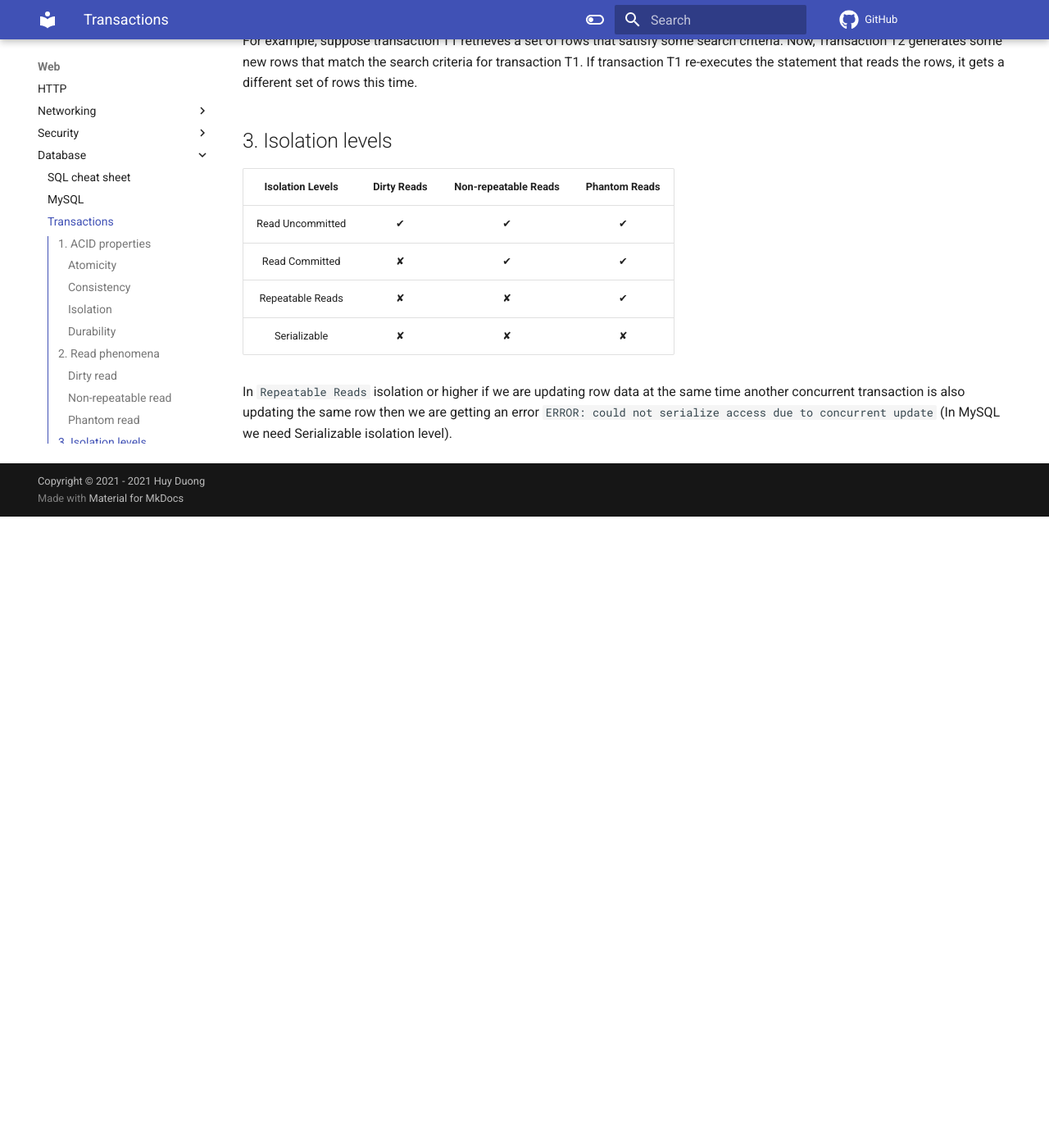
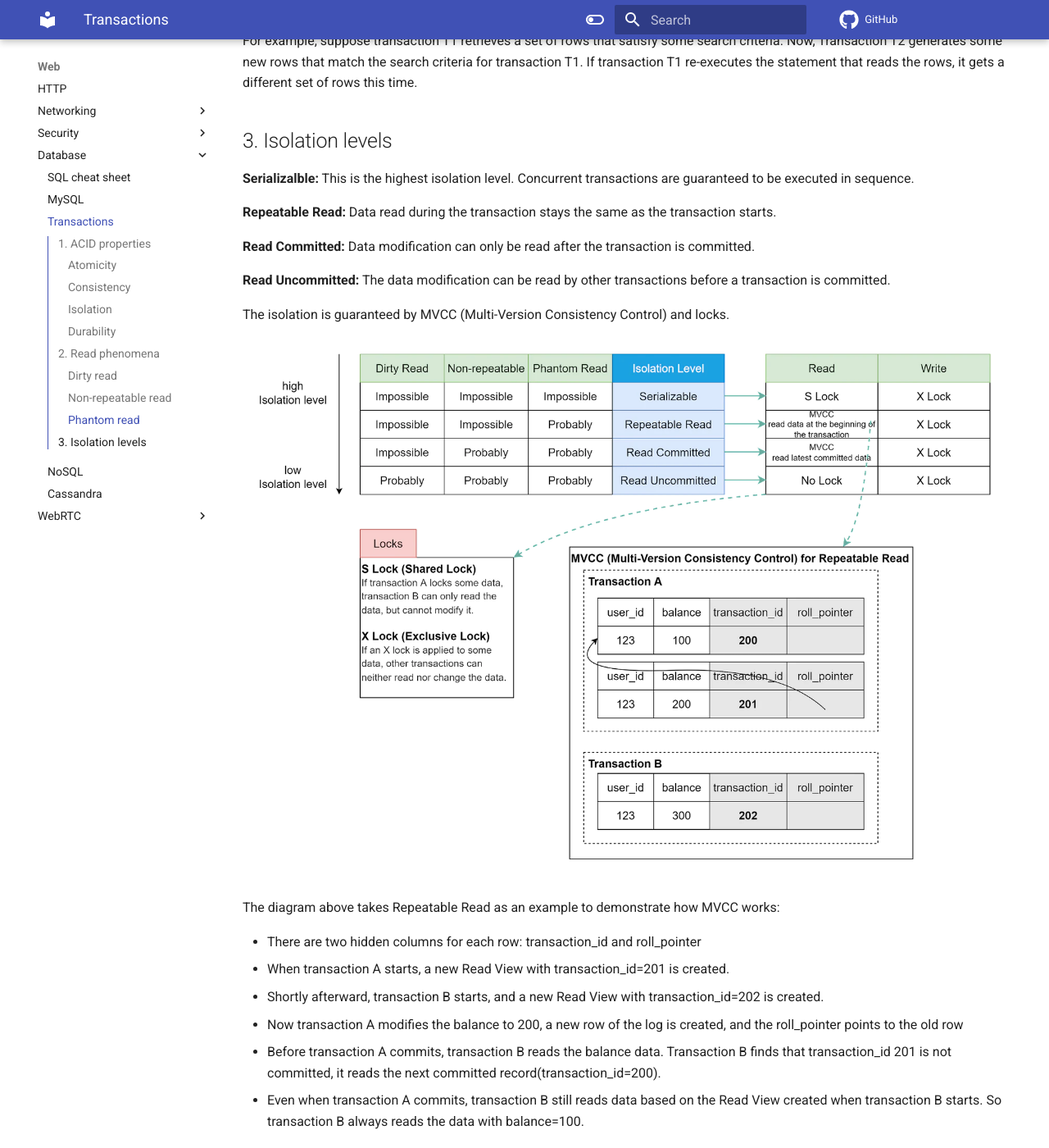
Before and after one commit to dinhhuy258/notes, an MkDocs documentation site: the page built from docs/web/database/transactions.md, in a window 1280 px wide and 1400 px high, scrolled down 1253 px. Shown: the whole window at 82% size. Built offline with MkDocs 1.6.1 and Material for MkDocs 9.7.7, drawn with Linux system fonts in a browser that asks for light colours; comment, search, counter and statistics services are not loaded; before the commit the page ends 1883 px from its top, so only the background shows below that.

Commit message:
Database isolation level

```diff
--- a/docs/web/database/transactions.md
+++ b/docs/web/database/transactions.md
@@ -42,11 +42,25 @@ For example, suppose transaction T1 retrieves a set of rows that satisfy some se
 
 ## 3. Isolation levels
 
-| Isolation Levels | Dirty Reads | Non-repeatable Reads | Phantom Reads |
-| :--------------: | :---------: | :------------------: | :-----------: |
-| Read Uncommitted |      ✔      |          ✔           |       ✔       |
-|  Read Committed  |      ✘      |          ✔           |       ✔       |
-| Repeatable Reads |      ✘      |          ✘           |       ✔       |
-|   Serializable   |      ✘      |          ✘           |       ✘       |
+**Serializalble:** This is the highest isolation level. Concurrent transactions are guaranteed to be executed in sequence.
 
-In `Repeatable Reads` isolation or higher if we are updating row data at the same time another concurrent transaction is also updating the same row then we are getting an error `ERROR: could not serialize access due to concurrent update` (In MySQL we need Serializable isolation level).
+**Repeatable Read:** Data read during the transaction stays the same as the transaction starts.
+
+**Read Committed:** Data modification can only be read after the transaction is committed.
+
+**Read Uncommitted:** The data modification can be read by other transactions before a transaction is committed.
+
+The isolation is guaranteed by MVCC (Multi-Version Consistency Control) and locks.
+
+![](../../assets/images/database/database_isolation.png)
+
+The diagram above takes Repeatable Read as an example to demonstrate how MVCC works:
+
+- There are two hidden columns for each row: transaction_id and roll_pointer
+- When transaction A starts, a new Read View with transaction_id=201 is created.
+- Shortly afterward, transaction B starts, and a new Read View with transaction_id=202 is created.
+- Now transaction A modifies the balance to 200, a new row of the log is created, and the roll_pointer points to the old row
+- Before transaction A commits, transaction B reads the balance data. Transaction B finds that transaction_id 201 is not committed, it reads the next committed record(transaction_id=200).
+- Even when transaction A commits, transaction B still reads data based on the Read View created when transaction B starts. So transaction B always reads the data with balance=100.
+
+**Note:** In `Repeatable Reads` isolation or higher if we are updating row data at the same time another concurrent transaction is also updating the same row then we are getting an error `ERROR: could not serialize access due to concurrent update` (In MySQL we need Serializable isolation level).
```
Also changed, not shown: docs/assets/images/database/database_isolation.png (added).
